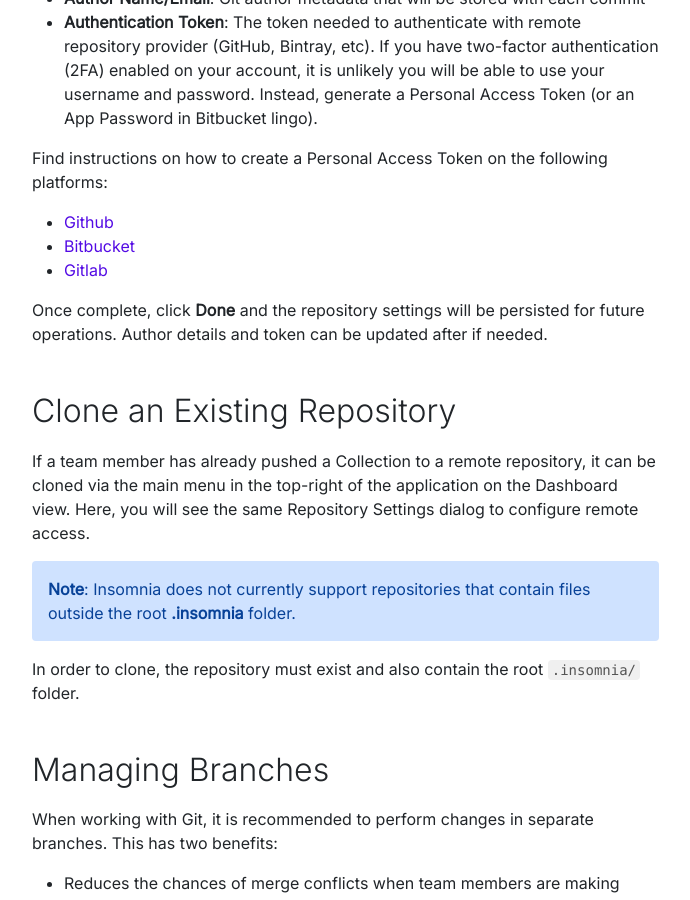
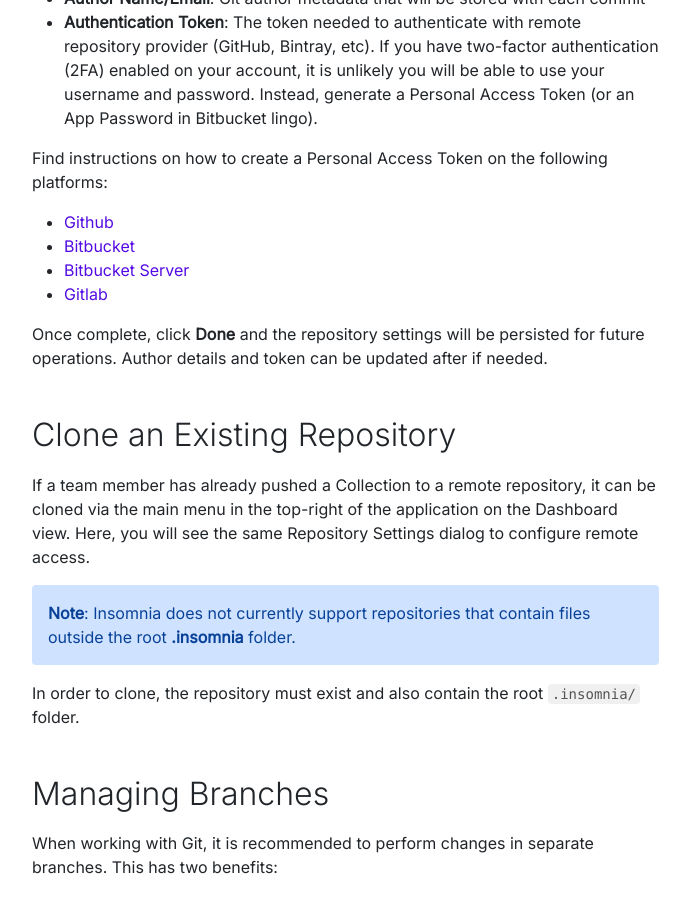
Before and after one commit to Kong/insomnia-docs, a Jekyll site: the page built from docs/insomnia/git-sync.md, in a window 1280 px wide and 900 px high, scrolled down 1361 px. Shown: the whole window, without its empty margins (341-1031 px from the left). Built offline with Jekyll 4.4.1, drawn with Linux system fonts in a browser that asks for light colours; comment, search, counter and statistics services are not loaded.

Commit message:
Update git-sync.md

```diff
--- a/docs/insomnia/git-sync.md
+++ b/docs/insomnia/git-sync.md
@@ -33,6 +33,7 @@
 
 * [Github](https://docs.github.com/en/github/authenticating-to-github/keeping-your-account-and-data-secure/creating-a-personal-access-token)
 * [Bitbucket](https://support.atlassian.com/bitbucket-cloud/docs/app-passwords/)
+* [Bitbucket Server](https://confluence.atlassian.com/bitbucketserver/personal-access-tokens-939515499.html)
 * [Gitlab](https://docs.gitlab.com/ee/user/profile/personal_access_tokens.html)
 
 Once complete, click **Done** and the repository settings will be persisted for future operations. Author details and token can be updated after if needed.
```
